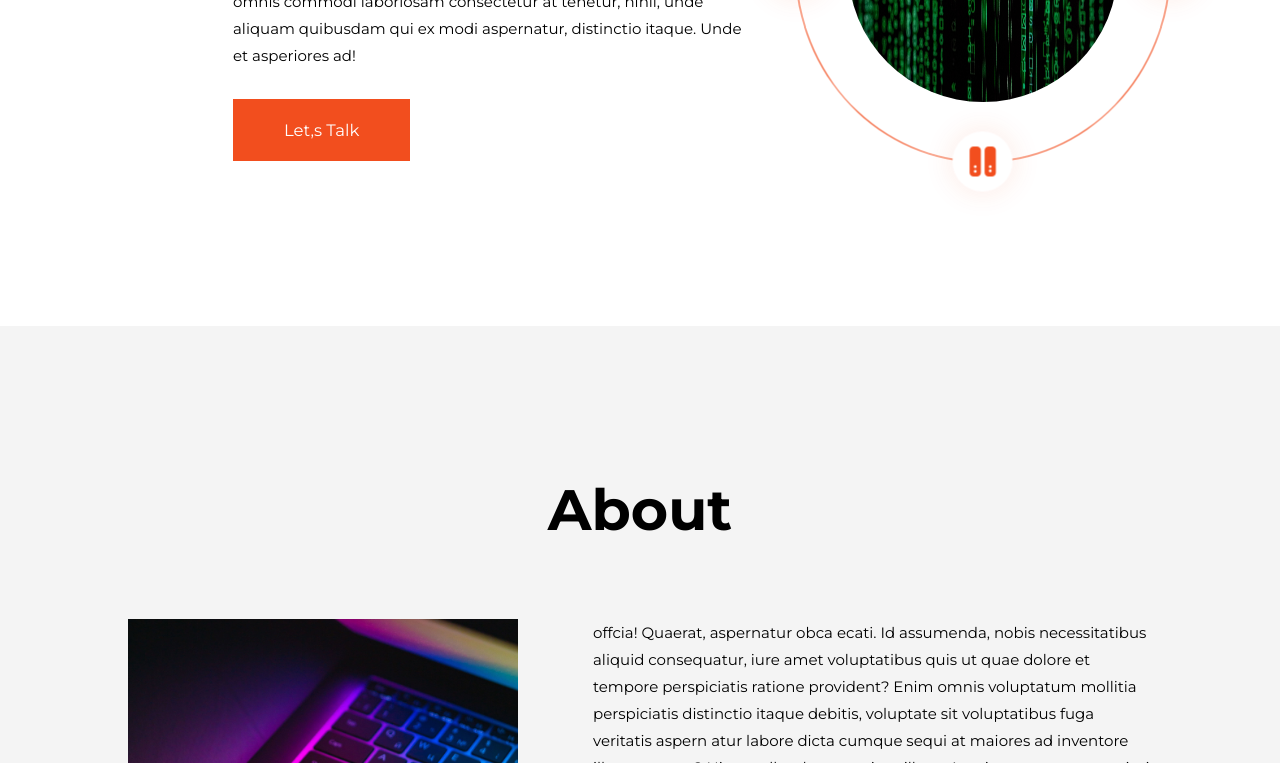
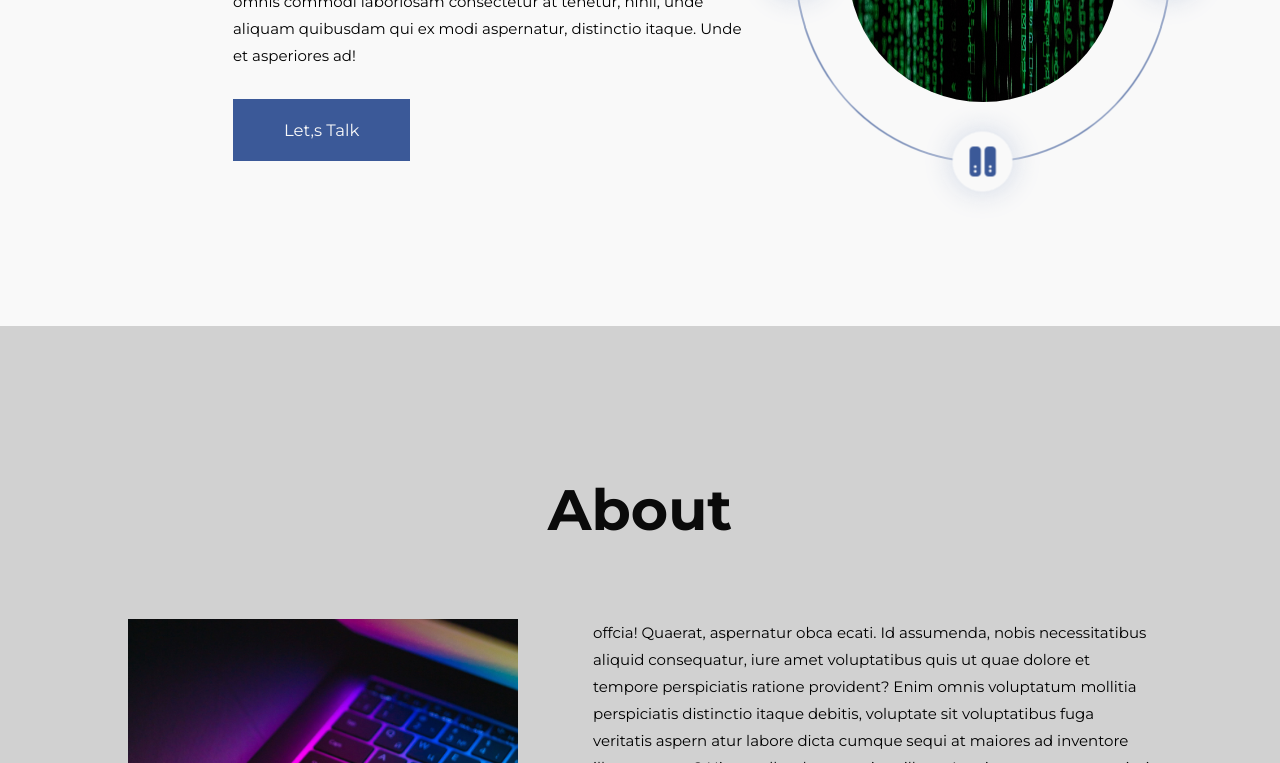
Before and after one commit to Ahmed710g/profile, a plain HTML site: page index.html in a window 1280 px wide. Shown: the part 481-1244 px from the top of the page. Drawn offline with nearby package versions, Linux system fonts and the light colour scheme.

Commit message:
Update style.css

```diff
--- a/style.css
+++ b/style.css
@@ -1,16 +1,16 @@
 
 
-:root{
-    --color-white:#fff;
-    --color-light:#f4f4f4;
-    --color-dark:#525252;
-    --color-black:#000;
-    --color-primary: #f24e1e;
-    --color-primary-light: hsl(14,89%,53%,12%);
-    --color-success:#29f5a6;
-    --color-warning:#ffce31;
+:root {
+    --color-white: #f9f9f9;
+    --color-light: #d1d1d1;
+    --color-dark: #2c2c2c;
+    --color-black: #0a0a0a;
+    --color-primary: #3b5998;
+    --color-primary-light: hsl(220, 30%, 85%);
+    --color-success: #00cc66;
+    --color-warning: #ff9900;
 
-    --transition:all 300ms ease;
+    --transition: all 300ms ease;
 }
 ::-webkit-scrollbar{
     width: 10px;
```
